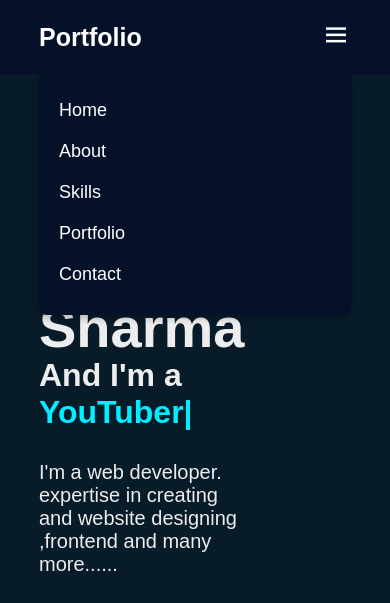
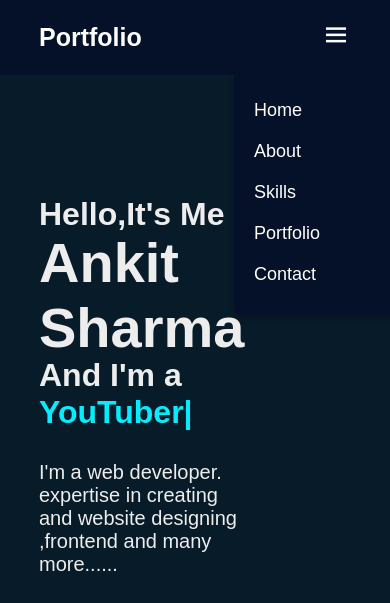
Before and after one commit to demon07101845/portfolio, a website: page index.html in a window 390 px wide. Both pictures are taken after a click on the element 336 px from the left and 37 px from the top of the page. Shown: the top 603 px of the page. Drawn offline with nearby package versions, Linux system fonts and the light colour scheme.

Commit message:
Update stylesheet.css

```diff
--- a/stylesheet.css
+++ b/stylesheet.css
@@ -67,9 +67,9 @@
     flex-direction: column;
     position: absolute;
     top: 70px; /* Below header */
-    right: 10%; /* Align with header padding */
+    left: 60%; /* Align with header padding */
     background: #051129;
-    width: 80%;
+    width: 50%;
     border-radius: 8px;
     padding: 20px;
     box-shadow: 0 4px 6px rgba(0, 0, 0, 0.2);
```
